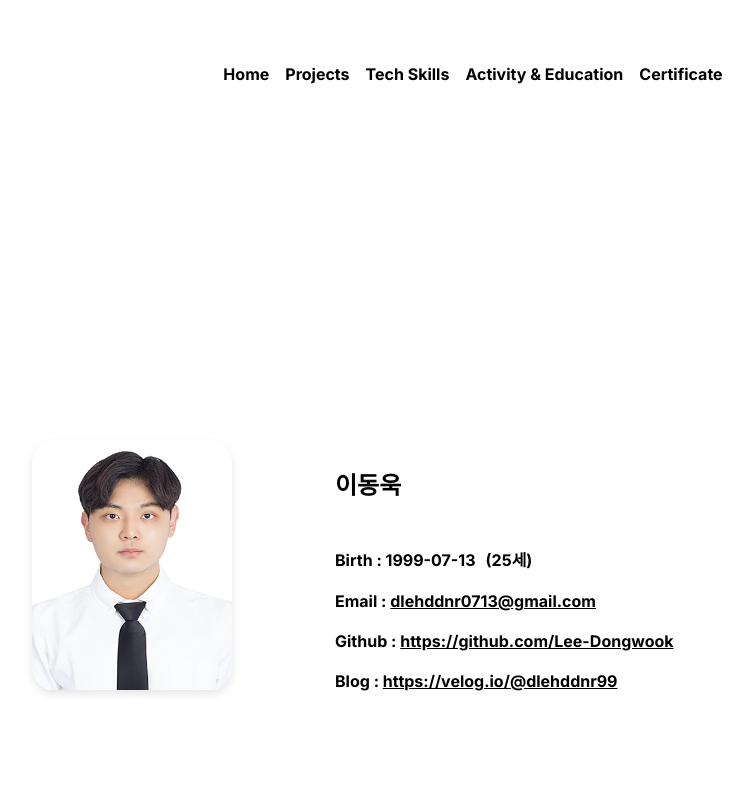
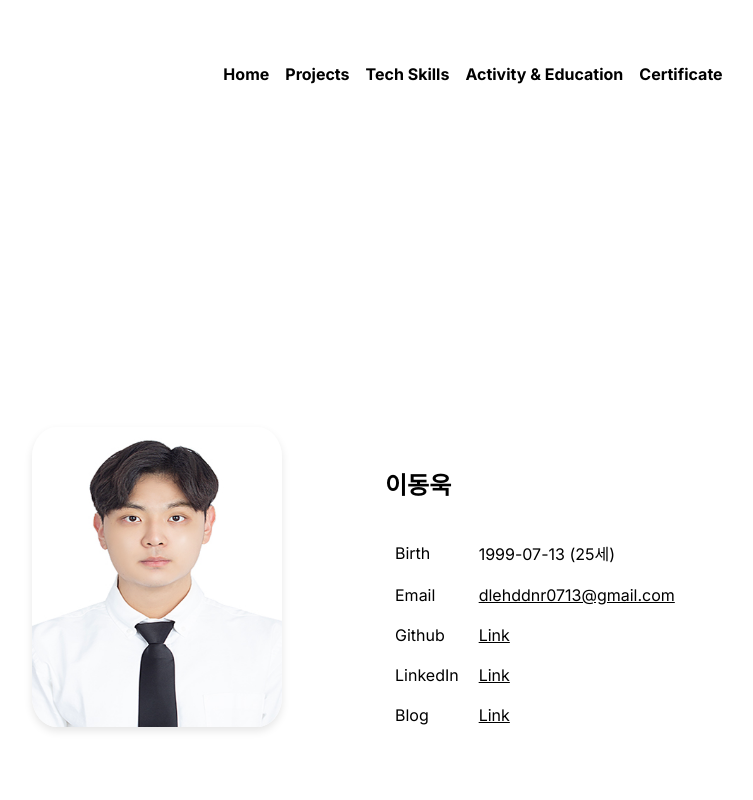
Before and after one commit to Lee-Dongwook/About-Me, a Next.js app in the folder profile/: page / in a window 1280 px wide. Shown: the top 800 px of the page, without its empty margins (179-932 px from the left). Built offline with nearby package versions, Linux system fonts and the light colour scheme.

Commit message:
refactor : 개인정보 UI 수정

```diff
--- a/profile/src/00-assets/basicInfo.json
+++ b/profile/src/00-assets/basicInfo.json
@@ -4,6 +4,7 @@
     "age" : 25,
     "email" : "dlehddnr0713@gmail.com",
     "phone" : "010-2474-9581",
+    "linkedIn": "https://www.linkedin.com/in/%EB%8F%99%EC%9A%B1-%EC%9D%B4-1095112a0/",
     "github" : "https://github.com/Lee-Dongwook",
     "blog" : "https://velog.io/@dlehddnr99"
 }
--- a/profile/src/01-domain/basicInfo.types.ts
+++ b/profile/src/01-domain/basicInfo.types.ts
@@ -4,6 +4,7 @@ export interface BasicInfo {
     age: number
     email: string
     phone: string
+    linkedIn: string
     github: string
     blog: string
 }
--- a/profile/src/05-ui/basic/index.tsx
+++ b/profile/src/05-ui/basic/index.tsx
@@ -1,7 +1,7 @@
 'use client';
 
 import my from '@/00-assets/image/my.png';
-import { BasicProfileImage, BasicName, BasicDetails, BasicLink } from '@/03-styles';
+import { BasicProfileImage, BasicName, BasicLink } from '@/03-styles';
 import type { BasicUiProps } from '@/05-ui/props.types';
 
 export const BasicComponent = ({ basicInfo }: BasicUiProps) => {
@@ -11,26 +11,45 @@ export const BasicComponent = ({ basicInfo }: BasicUiProps) => {
         <tbody>
           <tr>
             <td>
-              <BasicProfileImage src={my} width={200} height={250} alt='사진' />
+              <BasicProfileImage src={my} width={250} height={300} alt='사진' />
             </td>
             <td style={{ padding: '100px' }}>
               <BasicName>{basicInfo.name}</BasicName>
               <br />
-              <BasicDetails>
-                <span>Birth : {basicInfo.birthday}</span>
-                <span>({basicInfo.age}세)</span>
-              </BasicDetails>
-              <BasicDetails>
-                Email :{' '}
-                <BasicLink href={`mailto:dlehddnr0713@gmail.com`}>{basicInfo.email}</BasicLink>
-              </BasicDetails>
-              <BasicDetails>
-                Github :{' '}
-                <BasicLink href={`https://github.com/Lee-Dongwook`}>{basicInfo.github}</BasicLink>
-              </BasicDetails>
-              <BasicDetails>
-                Blog : <BasicLink href={`https://velog.io/@dlehddnr99`}>{basicInfo.blog}</BasicLink>
-              </BasicDetails>
+              <table style={{ borderCollapse: 'collapse', width: '100%' }}>
+                <tbody>
+                  <tr>
+                    <td style={{ padding: '10px' }}>Birth</td>
+                    <td style={{ padding: '10px' }}>
+                      {basicInfo.birthday} ({basicInfo.age}세)
+                    </td>
+                  </tr>
+                  <tr>
+                    <td style={{ padding: '10px' }}>Email</td>
+                    <td style={{ padding: '10px' }}>
+                      <BasicLink href={`mailto:${basicInfo.email}`}>{basicInfo.email}</BasicLink>
+                    </td>
+                  </tr>
+                  <tr>
+                    <td style={{ padding: '10px' }}>Github</td>
+                    <td style={{ padding: '10px' }}>
+                      <BasicLink href={basicInfo.github}>Link</BasicLink>
+                    </td>
+                  </tr>
+                  <tr>
+                    <td style={{ padding: '10px' }}>LinkedIn</td>
+                    <td style={{ padding: '10px' }}>
+                      <BasicLink href={basicInfo.linkedIn}>Link</BasicLink>
+                    </td>
+                  </tr>
+                  <tr>
+                    <td style={{ padding: '10px' }}>Blog</td>
+                    <td style={{ padding: '10px' }}>
+                      <BasicLink href={basicInfo.blog}>Link</BasicLink>
+                    </td>
+                  </tr>
+                </tbody>
+              </table>
             </td>
           </tr>
         </tbody>
```
